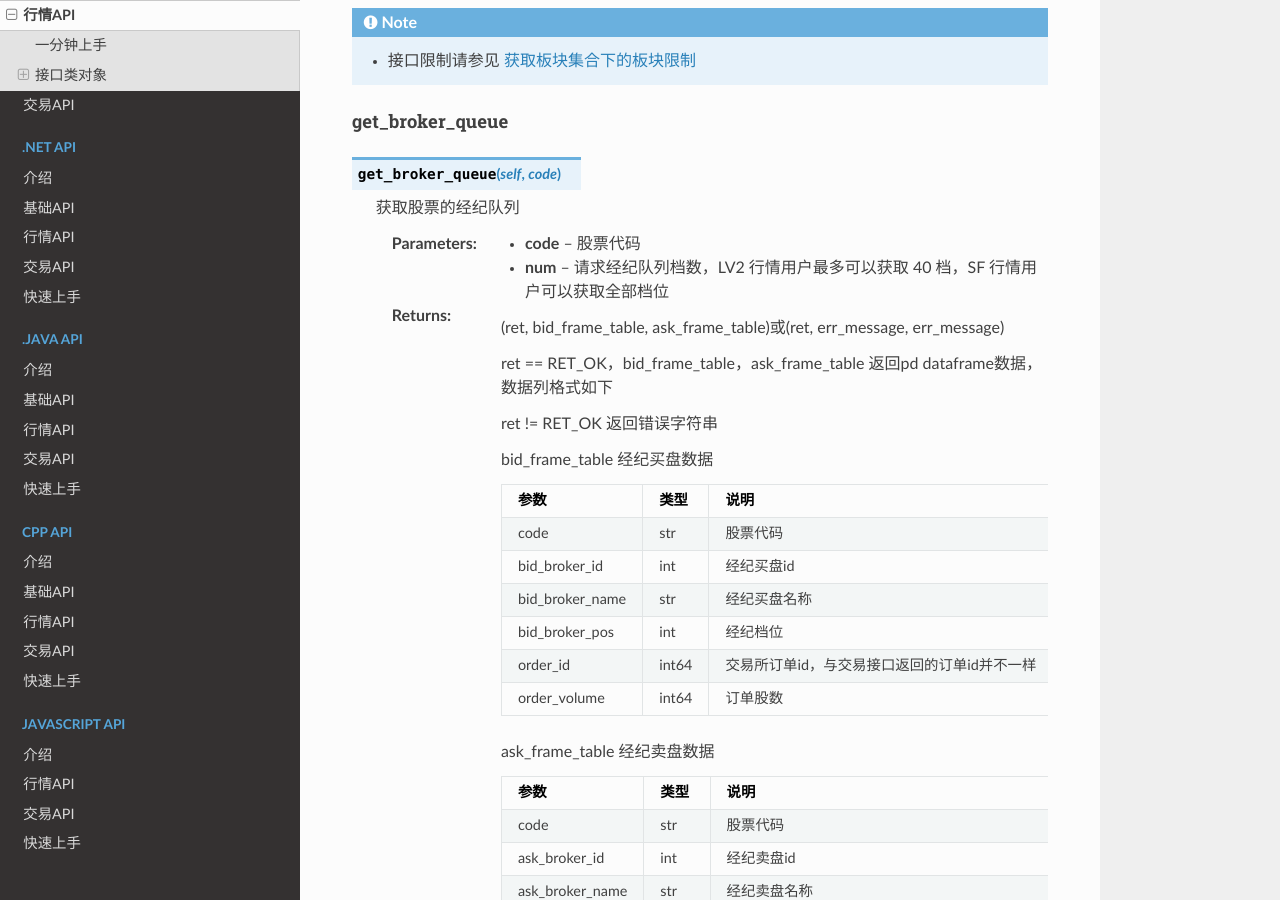
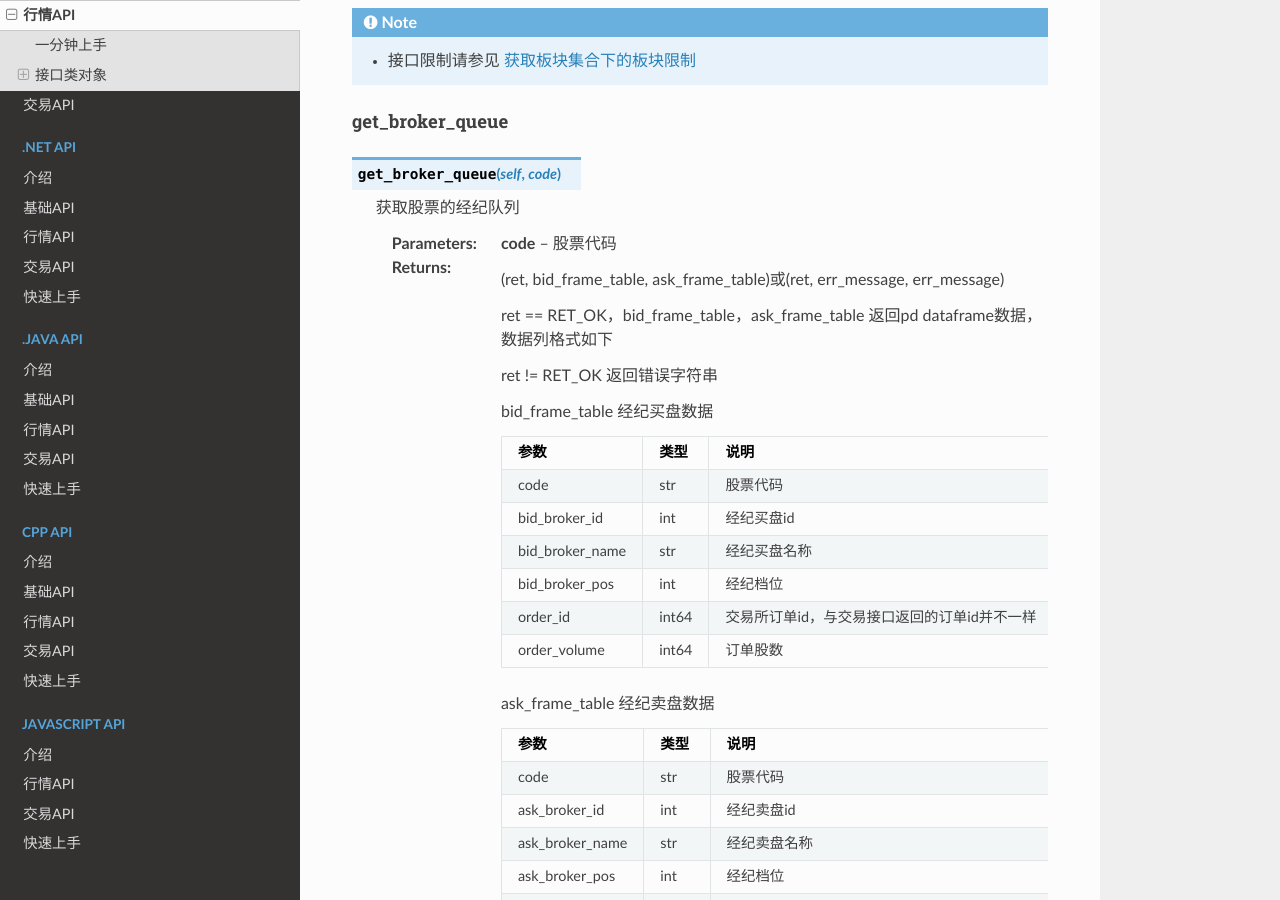
Before and after one commit to FutunnOpen/futu-api-doc, a Sphinx documentation site: the page built from doc_maker/source/api/Quote_API.rst, in a window 1280 px wide and 900 px high, scrolled down 17571 px. Built offline with Sphinx 7.4.7 and the Read the Docs theme 2.0.0, drawn with Linux system fonts in a browser that asks for light colours.

Commit message:
需求改动，broker不需要加请求个数

```diff
--- a/doc_maker/source/api/Quote_API.rst
+++ b/doc_maker/source/api/Quote_API.rst
@@ -822,7 +822,6 @@ get_broker_queue
  获取股票的经纪队列
 
  :param code: 股票代码
- :param num: 请求经纪队列档数，LV2 行情用户最多可以获取 40 档，SF 行情用户可以获取全部档位
  :return: (ret, bid_frame_table, ask_frame_table)或(ret, err_message, err_message)
 
         ret == RET_OK，bid_frame_table，ask_frame_table 返回pd dataframe数据，数据列格式如下
```
